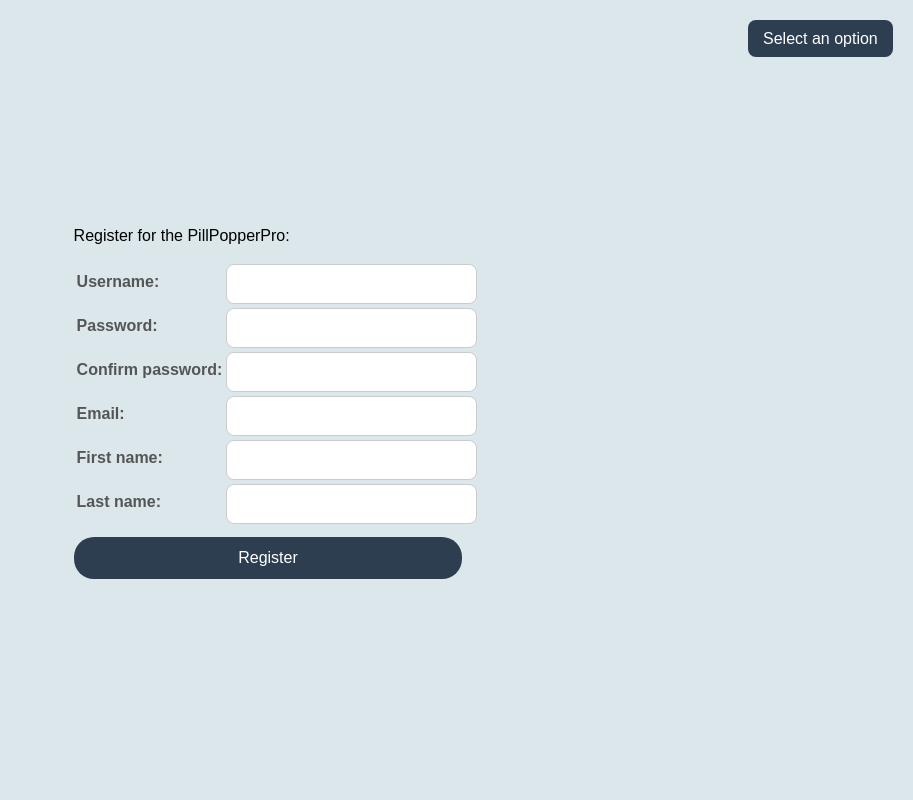
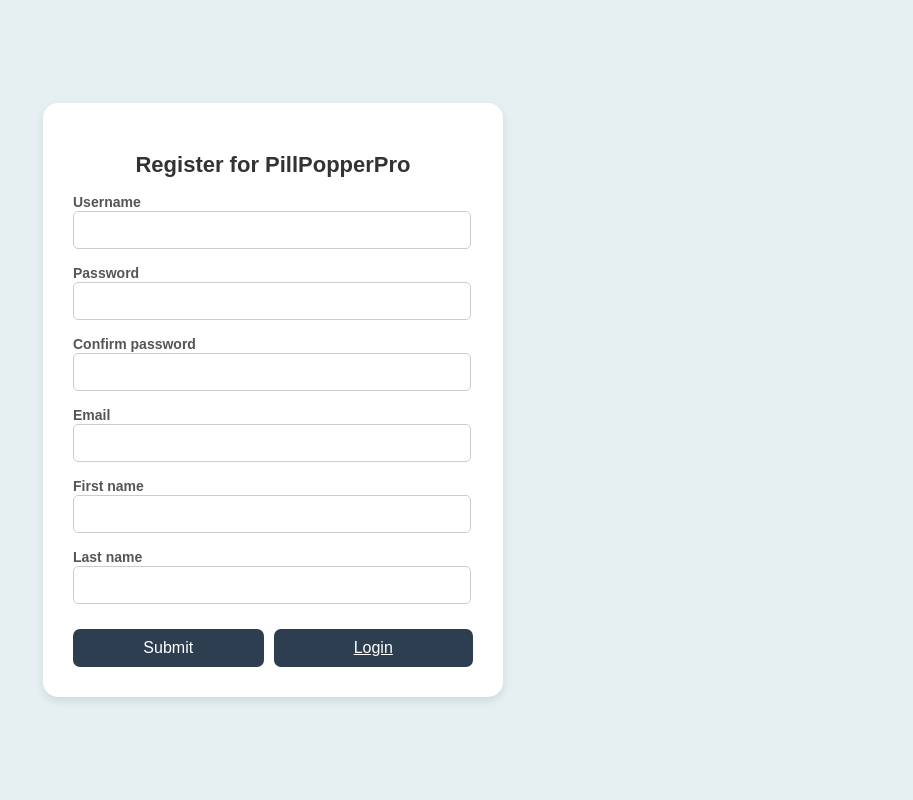
Before and after one commit to tkoda1/Capstone, a Django app: page /register in a window 1280 px wide. Shown: the whole page, without its empty margins (367-1280 px from the left). Run offline with Django 5.2, Linux system fonts and the light colour scheme; data that the repository does not hold is empty; parts of the project's set-up code (start-up, migrations or seed data) failed here and were passed over.

Commit message:
improved register page

```diff
--- /dev/null
+++ b/pillPopperPro/static/registerstyles.css
@@ -0,0 +1,75 @@
+body {
+    font-family: 'Arial', sans-serif;
+    background-color: #e6f0f2; /* Matches existing theme */
+    display: flex;
+    justify-content: center;
+    align-items: center;
+    height: 100vh;
+    margin: 0;
+}
+
+.form-container {
+    background: white;
+    padding: 30px;
+    border-radius: 15px;
+    box-shadow: 0px 4px 10px rgba(0, 0, 0, 0.1);
+    width: 100%;
+    max-width: 400px;
+    text-align: center;
+}
+
+.form-title {
+    font-size: 22px;
+    color: #333;
+    margin-bottom: 15px;
+}
+
+.styled-form {
+    display: flex;
+    flex-direction: column;
+}
+
+.form-group {
+    margin-bottom: 15px;
+    text-align: left;
+    width: 94%;
+}
+
+label {
+    font-size: 14px;
+    font-weight: bold;
+    color: #555;
+}
+
+input {
+    width: 100%;
+    padding: 10px;
+    font-size: 14px;
+    border: 1px solid #ccc;
+    border-radius: 5px;
+    outline: none;
+    transition: 0
+}
+
+.submit-button {
+    width: 100%;
+    background-color: #2c3e50;
+    color: white;
+    padding: 10px;
+    border: none;
+    border-radius: 7px;
+    font-size: 16px;
+    cursor: pointer;
+    font-family: sans-serif;
+}
+
+.submit-button:hover {
+    background-color: #1a252f;
+}
+
+.button-row {
+    display: flex;
+    justify-content: space-between;
+    gap: 10px;
+    margin-top: 10px;
+}
--- a/pillPopperPro/static/styles.css
+++ b/pillPopperPro/static/styles.css
@@ -107,14 +107,6 @@
 }
 
 /* Centering and styling the form container */
-.form-container {
-    max-width: 410px;
-    margin: 50px auto;
-    background: #f9f9f9;
-    padding: 20px;
-    border-radius: 10px;
-    box-shadow: 0px 0px 10px rgba(0, 0, 0, 0.1);
-}
 
 .styled-form{
     width: 90%;
@@ -662,16 +654,16 @@
 /* General form styling */
 .form-container {
     background-color: white;
-    padding: 20px;
+    padding: 30px;
     border-radius: 10px;
     box-shadow: 0px 4px 10px rgba(0, 0, 0, 0.1);
-    max-width: 400px;
+    max-width: 420px;
     margin: auto;
 }
 
 
 .timezone-dropdown {
-    width: 110%;
+    width: 100%;
     padding: 10px;
     font-size: 16px;
     border: 2px solid #ccc;
--- a/pillPopperPro/templates/login.html
+++ b/pillPopperPro/templates/login.html
@@ -1,9 +1,13 @@
-{% extends "base.html" %}
+<!doctype html>
+<html class="top">
+	<head  class="head_div" style="background-color:powderblue;">
+	    <meta charset="utf-8">
         {% load static %}
+		    <script src="{% static 'pillPopperPro.js' %}" type="text/javascript"></script>
+            <link rel="stylesheet" href="{% static 'styles.css' %}">
+	</head>
 
-
-{% block content %}
-
+    <body>
         <div class="login-container">
             <div class="login-box">
                 <h2>Login to PillPopperPro</h2>
@@ -41,4 +45,7 @@
                 </form>
             </div>
         </div>
-{% endblock %}
+
+    </body>
+
+</html>
--- a/pillPopperPro/templates/register.html
+++ b/pillPopperPro/templates/register.html
@@ -1,35 +1,41 @@
-{% extends "base.html" %}
+<!doctype html>
+<html>
+    <head>
+        <meta charset="utf-8">
+        {% load static %}
+        <script src="{% static 'pillPopperPro.js' %}" type="text/javascript"></script>
+        <link rel="stylesheet" href="{% static 'registerstyles.css' %}">
+    </head>
 
+    <body>
+        <div class="form-container">
+            <h2 class="form-title">Register for PillPopperPro</h2>
 
-{% block user-info %}
+            <form method="post" action="{% url 'register' %}" class="styled-form">
+                {% csrf_token %}
 
-{% endblock %}
+                {% for field in form.visible_fields %}
+                    <div class="form-group">
+                        <label for="{{ field.id_for_label }}">{{ field.label }}</label>
+                        {{ field }}
+                        <div class="error-message">
+                            {% for error in field.errors %}
+                                <span>{{ error }}</span>
+                            {% endfor %}
+                        </div>
+                    </div>
+                {% endfor %}
 
+                <div class="button-row">
+                    <button type="submit" class="submit-button">Submit</button>
+                    <a href="{% url 'login' %}" class="submit-button">Login</a>
+                    </a>
+                </div>
 
-{% block content %}
-    <p id="id_page_name">Register for the PillPopperPro:</p>
-
-    <form class="form" method="post" action="{% url 'register' %}" >
-        <table class ="form">
-            {% for field in form.visible_fields %}
-                <tr>
-                    <td class ="form">{{field.label_tag}}</td>
-                    <td class ="form">{{field}}</td>
-                    <td class="errorlist">
-                        {% for error in field.errors %} {{error}} {% endfor %}
-                    </td>
-                </tr>
-            {% endfor %}
-        </table>
-        {% csrf_token %}
-        <button type="submit" id="id_register_button" class="form">Register</button>
-
-    </form>
-
-    {% for error in form.non_field_errors %}
-        <p class="errorlist">
-            {{ error }}
-        </p>
-    {% endfor %}
-
-{% endblock %}
+                {% for error in form.non_field_errors %}
+                    <p class="error-message">{{ error }}</p>
+                {% endfor %}
+            </form>
+        </div>
+    </body>
+</html>
```
Lines whose indentation alone changed are shown as unchanged.
